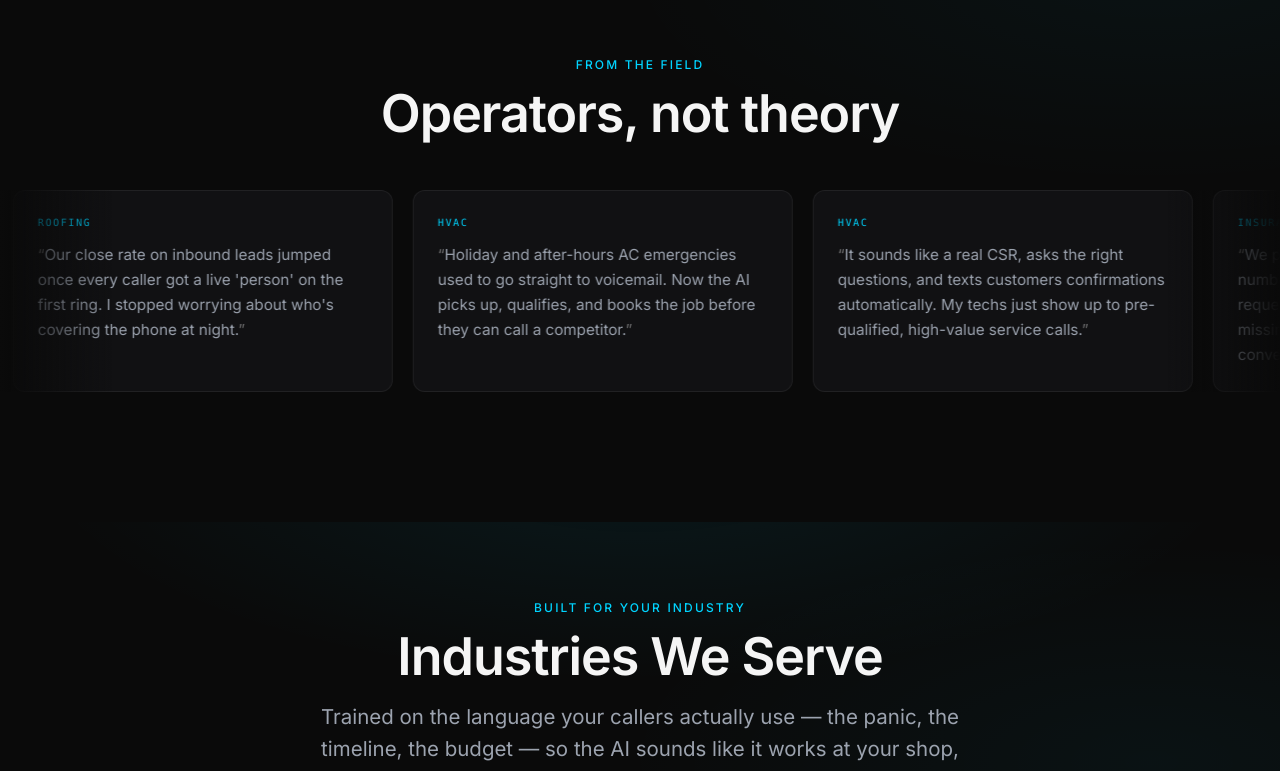
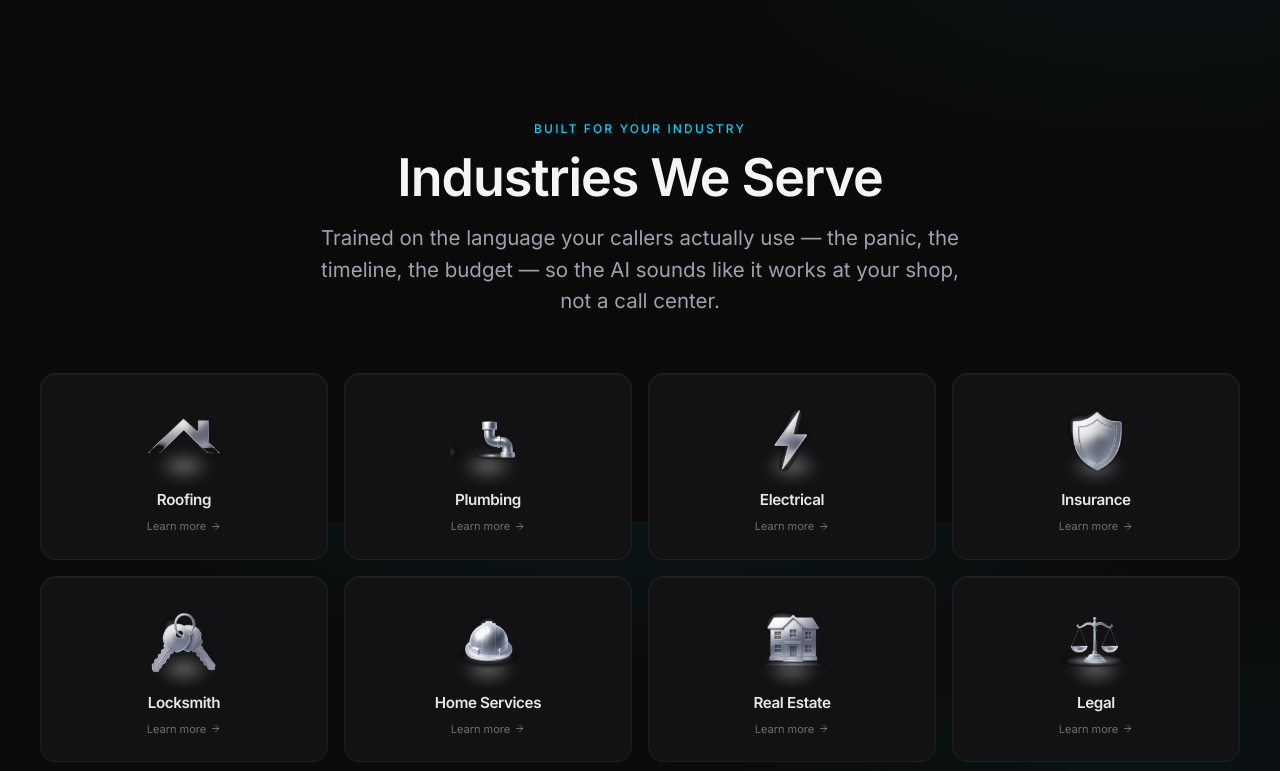
Before and after one commit to MattymBaylor/gms-website-3.0-perplexity, a Next.js app: page / in a window 1280 px wide. Shown: the part 1878-2649 px from the top of the page. Built offline with nearby package versions, Linux system fonts and the light colour scheme.

Commit message:
Homepage: unwire testimonials until final quotes picked
Keep Testimonials.tsx for when a shortlist lands; remove from the live
page stack so the full draft set never ships.

```diff
--- a/app/page.tsx
+++ b/app/page.tsx
@@ -2,7 +2,6 @@ import { Nav } from '@/components/Nav';
 import { Footer } from '@/components/Footer';
 import { Hero } from '@/components/sections/Hero';
 import { VideoExplainer } from '@/components/sections/VideoExplainer';
-import { Testimonials } from '@/components/sections/Testimonials';
 import { Industries } from '@/components/sections/Industries';
 import { CaseStudies } from '@/components/sections/CaseStudies';
 import { LivingFlow } from '@/components/sections/LivingFlow';
@@ -20,21 +19,20 @@ export default function HomePage() {
         <Hero />
         {/* §2 Video Explainer — See it in action (extra top pad vs hero) */}
         <VideoExplainer videoId="6rEDK6LX_AA" />
-        {/* §3 Testimonials marquee — side-faded ticker */}
-        <Testimonials />
-        {/* §4 Industries */}
+        {/* Testimonials marquee — parked until Matt picks the final quotes */}
+        {/* §3 Industries */}
         <Industries />
-        {/* §5 Field Notes — featured article + bounded grid (full library at /blog) */}
+        {/* §4 Field Notes — featured article + bounded grid (full library at /blog) */}
         <CaseStudies />
-        {/* §6 Living Flow — interactive map of AI + human handoffs */}
+        {/* §5 Living Flow — interactive map of AI + human handoffs */}
         <LivingFlow />
-        {/* §7 Free Tools — AI Validation Panel callout */}
+        {/* §6 Free Tools — AI Validation Panel callout */}
         <FreeTools />
-        {/* §8 Email Capture */}
+        {/* §7 Email Capture */}
         <EmailCapture />
-        {/* §9 Primary CTA */}
+        {/* §8 Primary CTA */}
         <PrimaryCTA />
-        {/* §10 FAQ (canonical FAQPage schema lives here) */}
+        {/* §9 FAQ (canonical FAQPage schema lives here) */}
         <FAQ emitSchema />
       </main>
       <Footer />
```
